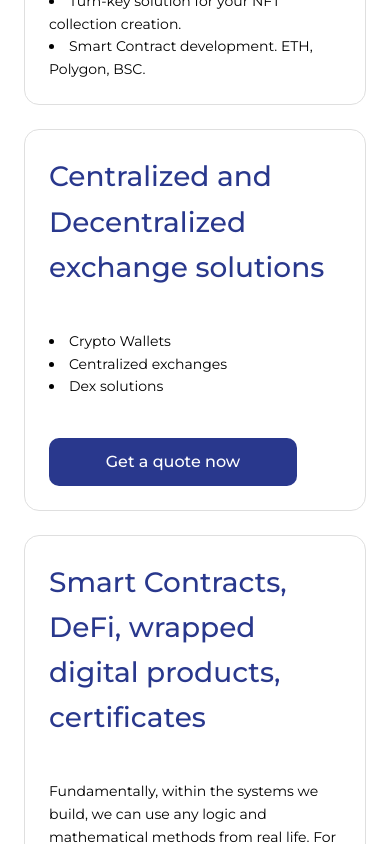
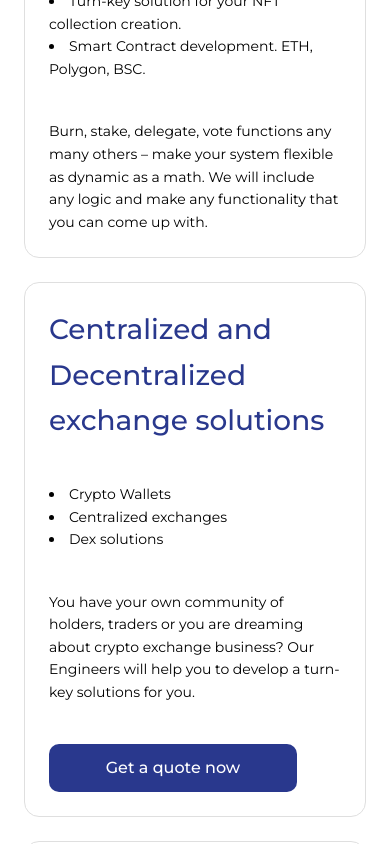
Before and after one commit to 3TERRRNITY/cryptomnia-landing, a React (Vite) app: page / in a window 390 px wide. Shown: the part 3660-4504 px from the top of the page. Built offline with nearby package versions, Linux system fonts and the light colour scheme.

Commit message:
create tooltip

```diff
--- a/src/components/OurServices/OurServices.jsx
+++ b/src/components/OurServices/OurServices.jsx
@@ -1,7 +1,17 @@
 import styles from "./OurServices.module.scss";
 import Button from "../Button/Button";
+import { useState } from "react";
+import Tooltip from "../Tooltip/Tooltip";
 
 const OurServices = () => {
+  const [tooltipVisible, setTooltipVisible] = useState({});
+
+  const handleTooltipToggle = (cardId, isVisible) => {
+    setTooltipVisible((prevState) => ({
+      ...prevState,
+      [cardId]: isVisible,
+    }));
+  };
   return (
     <div className={styles.services}>
       <div className={styles.services__title}>Our Services</div>
@@ -14,6 +24,8 @@ const OurServices = () => {
               src="/assets/icons/info.svg"
               alt="information"
               className={styles.services__card__icon}
+              onMouseEnter={() => handleTooltipToggle("card_RD", true)}
+              onMouseLeave={() => handleTooltipToggle("card_RD", false)}
             />
           </div>
           <ul className={styles.services__card__description}>
@@ -24,6 +36,18 @@ const OurServices = () => {
               Smart Contract development. ETH, Polygon, BSC.
             </li>
           </ul>
+          <div className={styles.services__card__description_mobile}>
+            Burn, stake, delegate, vote functions any many others – make your
+            system flexible as dynamic as a math. We will include any logic and
+            make any functionality that you can come up with.
+          </div>
+          {tooltipVisible["card_RD"] && (
+            <Tooltip>
+              Burn, stake, delegate, vote functions any many others – make your
+              system flexible as dynamic as a math. We will include any logic
+              and make any functionality that you can come up with.
+            </Tooltip>
+          )}
         </div>
 
         <div className={styles.services__card_solutions}>
@@ -35,6 +59,8 @@ const OurServices = () => {
               src="/assets/icons/info.svg"
               alt="information"
               className={styles.services__card__icon}
+              onMouseEnter={() => handleTooltipToggle("solutions", true)}
+              onMouseLeave={() => handleTooltipToggle("solutions", false)}
             />
           </div>
           <ul className={styles.services__card__description}>
@@ -48,6 +74,19 @@ const OurServices = () => {
               Dex solutions
             </li>
           </ul>
+
+          <div className={styles.services__card__description_mobile}>
+            You have your own community of holders, traders or you are dreaming
+            about crypto exchange business? Our Engineers will help you to
+            develop a turn-key solutions for you.
+          </div>
+          {tooltipVisible["solutions"] && (
+            <Tooltip>
+              You have your own community of holders, traders or you are
+              dreaming about crypto exchange business? Our Engineers will help
+              you to develop a turn-key solutions for you.
+            </Tooltip>
+          )}
           <Button>Get a quote now</Button>
         </div>
 
@@ -96,6 +135,8 @@ const OurServices = () => {
               src="/assets/icons/info.svg"
               alt="information"
               className={styles.services__card__icon}
+              onMouseEnter={() => handleTooltipToggle("market", true)}
+              onMouseLeave={() => handleTooltipToggle("market", false)}
             />
           </div>
           <div className={styles.services__card__description}>
@@ -104,6 +145,20 @@ const OurServices = () => {
             exchanges, and the data has been added manually layer by layer while
             being tested over many months.
           </div>
+          <div className={styles.services__card__description_mobile}>
+            Our system is operatable on more that 300 CEX and Dex exchanges.
+            Based your strategy our team customize it according with exchange
+            where you want to do MM and under control of specialist will grow
+            and attractiveness of your project day by day 24/7.
+          </div>
+          {tooltipVisible["market"] && (
+            <Tooltip>
+              Our system is operatable on more that 300 CEX and Dex exchanges.
+              Based your strategy our team customize it according with exchange
+              where you want to do MM and under control of specialist will grow
+              and attractiveness of your project day by day 24/7.
+            </Tooltip>
+          )}
           <Button>Get a quote now</Button>
         </div>
 
@@ -116,6 +171,8 @@ const OurServices = () => {
               src="/assets/icons/info.svg"
               alt="information"
               className={styles.services__card__icon}
+              onMouseEnter={() => handleTooltipToggle("seo", true)}
+              onMouseLeave={() => handleTooltipToggle("seo", false)}
             />
           </div>
 
@@ -133,6 +190,18 @@ const OurServices = () => {
               Link Building
             </li>
           </ul>
+          <div className={styles.services__card__description_mobile}>
+            Our SEO auditor will check your website and come up with
+            recommendations of what changes should be made to improve website
+            performance in search engines.
+          </div>
+          {tooltipVisible["seo"] && (
+            <Tooltip>
+              Our SEO auditor will check your website and come up with
+              recommendations of what changes should be made to improve website
+              performance in search engines.
+            </Tooltip>
+          )}
           <Button>Get a quote now</Button>
         </div>
 
--- a/src/components/OurServices/OurServices.module.scss
+++ b/src/components/OurServices/OurServices.module.scss
@@ -33,6 +33,11 @@
   &__card__description {
     @include card-description;
   }
+  &__card__description_mobile {
+    @extend .services__card__description;
+    display: none;
+  }
+
   &__card_RD,
   &__card_solutions,
   &__card_SC,
@@ -43,6 +48,7 @@
   &__card_seo,
   &__card_integration,
   &__card_image3 {
+    position: relative;
     border: 1px solid #dfdfdf;
     border-radius: 15px;
     padding: $space-24;
@@ -146,6 +152,9 @@
       font-size: 14px;
       line-height: 22.6px;
     }
+    &__card__description_mobile {
+      display: block;
+    }
 
     &__card__icon {
       display: none;
--- /dev/null
+++ b/src/components/Tooltip/Tooltip.jsx
@@ -0,0 +1,7 @@
+import styles from "./Tooltip.module.scss";
+
+const Tooltip = ({ children }) => {
+  return <div className={styles.tooltip}>{children}</div>;
+};
+
+export default Tooltip;
--- /dev/null
+++ b/src/components/Tooltip/Tooltip.module.scss
@@ -0,0 +1,20 @@
+@import "/src/styles/confing.scss";
+@import "/src/styles/mixins.scss";
+
+.tooltip {
+  position: absolute;
+  top: -40%;
+
+  right: 0;
+  z-index: +1;
+  width: clamp(9.3125rem, 0.0417rem + 30.9028vw, 37.125rem);
+  height: max-content;
+  padding: $space-24;
+  font-size: clamp(0.3125rem, -0.0208rem + 1.1111vw, 1.3125rem);
+  border: 1px solid #dfdfdf;
+  background-color: #ffffff;
+
+  @media (max-width: 480px) {
+    display: none;
+  }
+}
```
